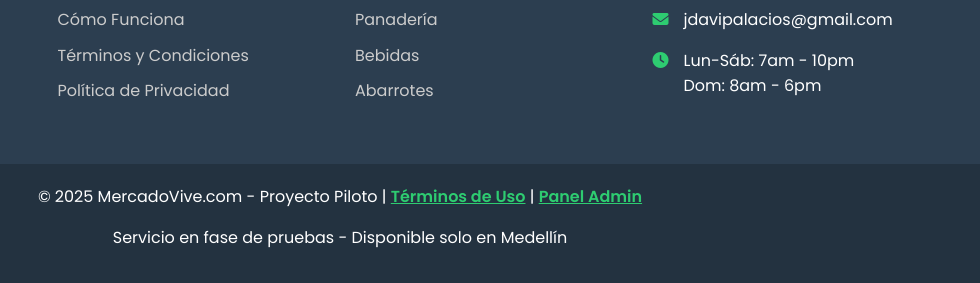
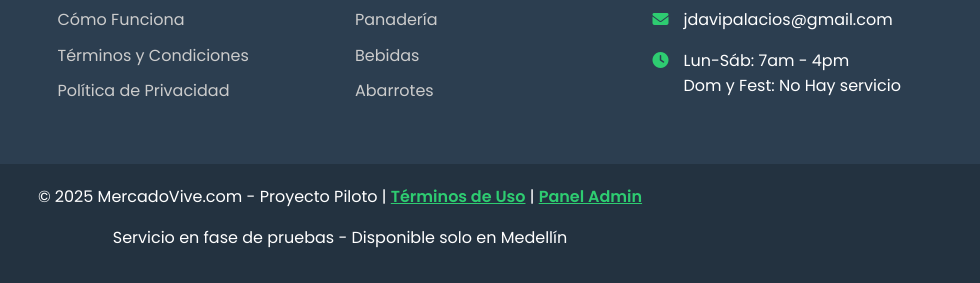
Before and after one commit to creatimarcas/mercado-vive, a plain HTML site: page index.html in a window 1280 px wide. Shown: the part 4217-4500 px from the top of the page, 300-1280 px from the left. Drawn offline with Linux system fonts and the light colour scheme; no server answers.

Commit message:
Actulazacion horario

```diff
--- a/index.html
+++ b/index.html
@@ -1868,7 +1868,7 @@
                             <div class="contact-icon">
                                 <i class="fas fa-clock"></i>
                             </div>
-                            <div>Lun-Sáb: 7am - 10pm<br>Dom: 8am - 6pm</div>
+                            <div>Lun-Sáb: 7am - 4pm<br>Dom y Fest: No Hay servicio</div>
                         </li>
                     </ul>
                 </div>
```
